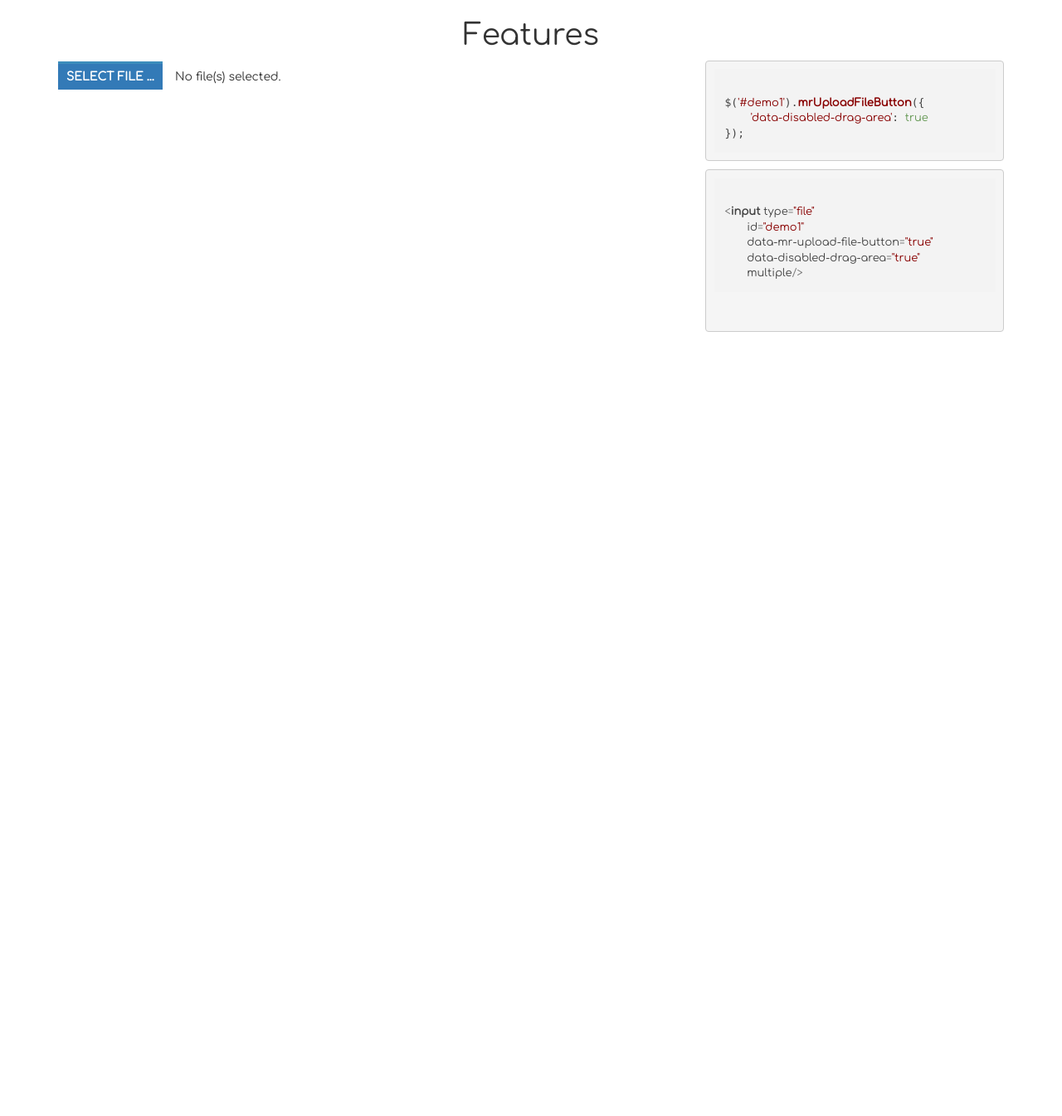
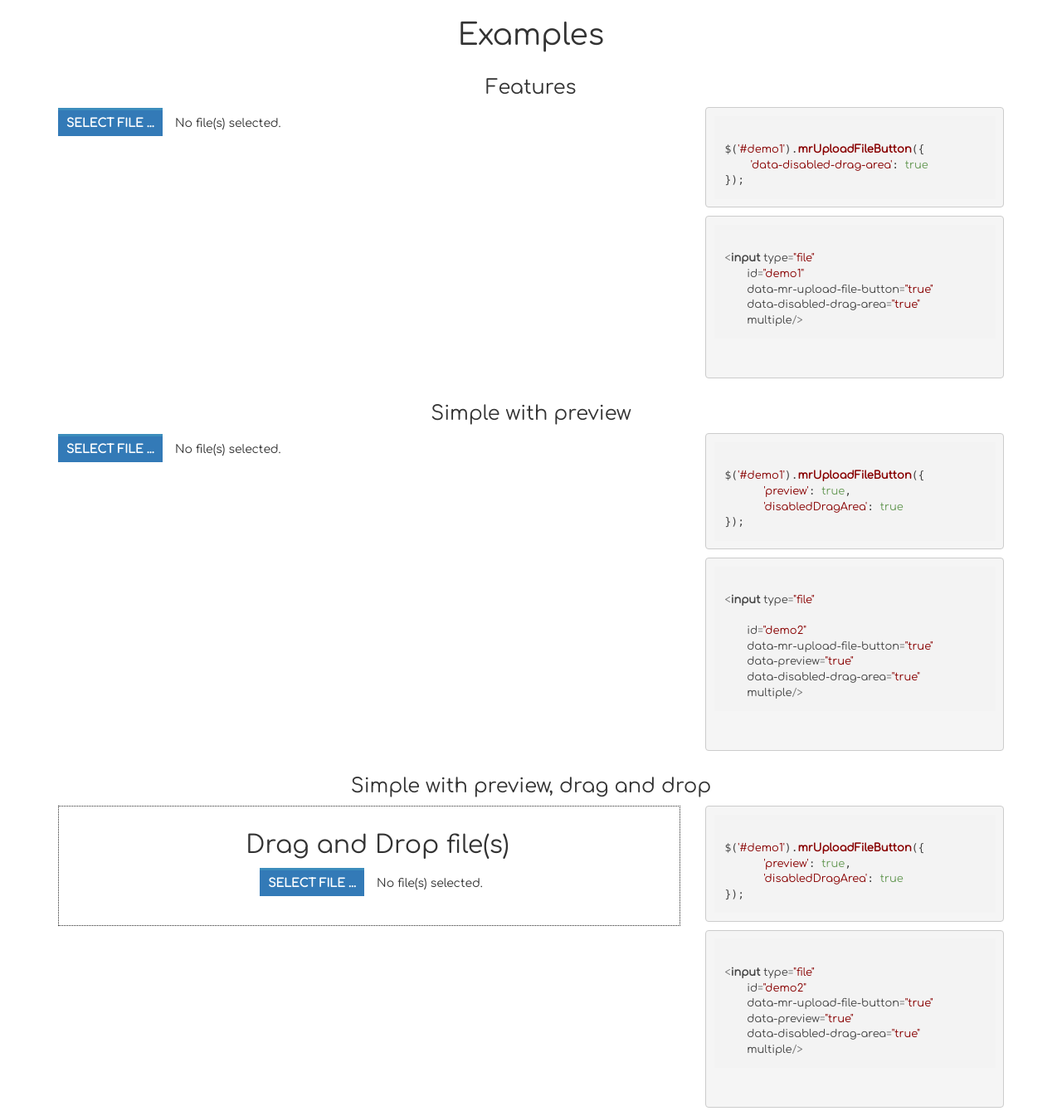
Before and after one commit to mackrais-organization/mr-upload-file-button, a website: page index.html in a window 1280 px wide. Shown: the part 671-2016 px from the top of the page at 83% size. Before the commit the page ends 1081 px from the top, so only its background shows below. Drawn offline with nearby package versions, Linux system fonts and the light colour scheme; a web font is replaced by a local one.

Commit message:
added demo

```diff
--- a/css/mr.upload.file.button.css
+++ b/css/mr.upload.file.button.css
@@ -71,9 +71,10 @@
     height: 20px;
     width: 20px;
     font-size: 23px;
-    line-height: 15px;
+    line-height: 0px;
     font-weight: bold;
     text-align: center;
+    padding: 10px 0px;
 }
 
 .mr-fu-preview-remove-img:before{
@@ -279,6 +280,7 @@
     left: 0;
     background: rgba(0, 0, 0, 0.7);
     display: block;
+    z-index: 65000;
 }
 
 .mr-fu-bg-view-preview img{
@@ -337,6 +339,7 @@
 .mr-fu-drag-area{
     border: 1px dotted #272727;
     padding: 10px 20px 40px 40px;
+    text-align: center;
 }
 
 .mr-fu-dragentered{
--- /dev/null
+++ b/docs/js/response.success.json
@@ -0,0 +1,4 @@
+{
+  "status": "ok",
+  "message": "File(s) successful uploaded"
+}
--- a/index.html
+++ b/index.html
@@ -67,7 +67,9 @@
                     <a href="#" class="dropdown-toggle" data-toggle="dropdown" role="button" aria-haspopup="true"
                        aria-expanded="false">Examples <span class="caret"></span></a>
                     <ul class="dropdown-menu">
-                        <li><a href="#">Action</a></li>
+                        <li><a href="#simple_example">Simple</a></li>
+                        <li><a href="#simple_preview_example">Simple with preview</a></li>
+                        <li><a href="#simple_preview_drag_and_drop_example">Simple with preview, drag and drop</a></li>
                         <li><a href="#">Another action</a></li>
                         <li><a href="#">Something else here</a></li>
                         <li><a href="#">Separated link</a></li>
@@ -213,14 +215,16 @@
 
     </section>
 
-
-    <section class="row">
-        <h1 class="text-center">Features</h1>
-        <div class="col-md-8 mb-15" id="">
+<!--Demo 1-->
+    <h1 class="text-center">Examples</h1>
+    <section class="row" id="simple_example">
+        <h3 class="text-center">Features</h3>
+        <div class="col-md-8 mb-15" >
             <div class="form-group ">
                 <input type="file"
                        id="demo1"
                        data-mr-upload-file-button="true"
+                       data-upload-url="docs/js/response.success.json"
                        data-disabled-drag-area="true"
                        multiple/>
             </div>
@@ -244,13 +248,90 @@ $('#demo1').mrUploadFileButton({
             </pre>
         </div>
     </section>
+<!--End Demo1-->
 
+
+    <!--Demo 2-->
+    <section class="row" id="simple_preview_example">
+        <h3 class="text-center">Simple with preview</h3>
+        <div class="col-md-8 mb-15" >
+            <div class="form-group ">
+                <input type="file"
+                       id="demo2"
+                       multiple/>
+            </div>
+        </div>
+
+        <div class="col-md-4">
+<pre><code class="javascript">
+$('#demo1').mrUploadFileButton({
+      'preview': true,
+      'disabledDragArea': true
+});
+</code></pre>
+
+            <pre>
+<code class="html">
+&#60;input type="file"
+
+       id="demo2"
+       data-mr-upload-file-button="true"
+       data-preview="true"
+       data-disabled-drag-area="true"
+       multiple/>
+</code>
+            </pre>
+        </div>
+    </section>
+    <!--End Demo2-->
+
+    <!--Demo 3-->
+    <section class="row" id="simple_preview_drag_and_drop_example">
+        <h3 class="text-center">Simple with preview, drag and drop</h3>
+        <div class="col-md-8 mb-15" >
+            <div class="form-group ">
+                <input type="file"
+                       id="demo3"
+                       multiple/>
+            </div>
+        </div>
+
+        <div class="col-md-4">
+<pre><code class="javascript">
+$('#demo1').mrUploadFileButton({
+      'preview': true,
+      'disabledDragArea': true
+});
+</code></pre>
+
+            <pre>
+<code class="html">
+&#60;input type="file"
+       id="demo2"
+       data-mr-upload-file-button="true"
+       data-preview="true"
+       data-disabled-drag-area="true"
+       multiple/>
+</code>
+            </pre>
+        </div>
+    </section>
+    <!--End Demo3-->
 
 </div>
 
 
 <script>
   $(document).ready(function () {
+
+    $('#demo2').mrUploadFileButton({
+      'preview': true,
+      'disabledDragArea': true
+    });
+
+    $('#demo3').mrUploadFileButton({
+      'preview': true
+    });
 
   });
 </script>
--- a/js/mr.upload.file.button.js
+++ b/js/mr.upload.file.button.js
@@ -166,6 +166,8 @@ if (typeof mrDebugMode === 'undefined') {
     var htmlDataAttributes = $(this).data();
     preapareDataAttibutes(htmlDataAttributes);
     var options = $.extend({}, defaultOptions, params, htmlDataAttributes);
+
+    console.log(htmlDataAttributes);
 
     if (typeof options.translations === 'object') {
       translations = $.extend(true, translations, options.translations);
```
Also changed, not shown: demo.html (+1 -0 lines).
